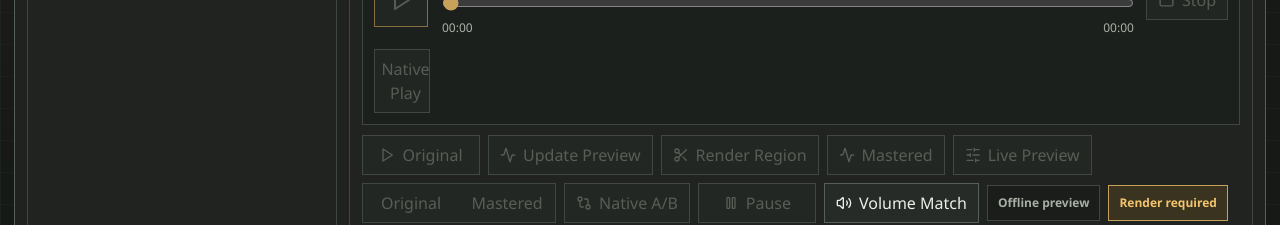
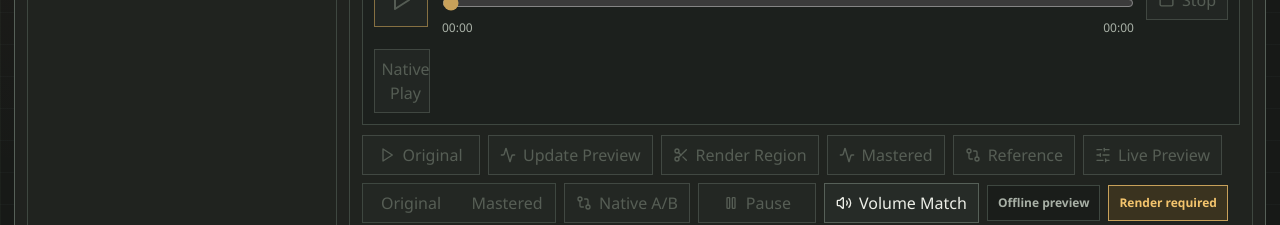
Before and after one commit to Dannytownkins/album-mastering-studio, a React (Vite) app in the folder desktop/: page / in a window 1280 px wide. Shown: the part 820-1045 px from the top of the page. Built offline with nearby package versions, Linux system fonts and the light colour scheme.

Commit message:
Add visible reference playback

```diff
--- a/desktop/src/App.tsx
+++ b/desktop/src/App.tsx
@@ -581,6 +581,7 @@ function App() {
   const selectedRegionSeconds =
     region && selectedTimelineDuration > 0 ? Math.max(0, region.end - region.start) * selectedTimelineDuration : 0;
   const liveAuditionActive = liveAudition && playItem?.kind === "source";
+  const referencePlaying = playItem?.kind === "reference";
   const nativePlaybackLabel = nativePlaybackStatus.label ?? "";
   const nativeAbPlaybackActive = nativePlaybackStatus.active && nativePlaybackLabel.startsWith("Native A/B");
   const nativeFilePlaybackActive = nativePlaybackStatus.active && nativePlaybackLabel.startsWith("Native file:");
@@ -595,11 +596,15 @@ function App() {
     : "Not approved";
   const previewParityLabel = regionPreviewPlaying
     ? "Render-faithful region"
+    : referencePlaying
+    ? "Reference playback"
     : selectedMaster
     ? liveAuditionActive ? "Approx audition" : "Render-faithful preview"
     : "Render required";
   const previewParityTitle = regionPreviewPlaying
     ? "Render Region used the same Python export engine on a bounded source window."
+    : referencePlaying
+    ? "Reference playback is unprocessed comparison audio. It does not change export level or mastering settings."
     : selectedMaster
     ? liveAuditionActive
       ? "Live Preview is a Web Audio approximation. Update Preview renders through the export engine."
@@ -2305,6 +2310,13 @@ function App() {
               <Activity size={16} /> Mastered
             </button>
             <button
+              disabled={!settings.referenceTrack}
+              onClick={() => settings.referenceTrack && setAudio({ label: `${fileStem(settings.referenceTrack)} - Reference`, path: settings.referenceTrack, kind: "reference" })}
+              title="Plays the selected reference track unprocessed for comparison. Export settings are unchanged."
+            >
+              <GitCompare size={16} /> Reference
+            </button>
+            <button
               className={liveAudition ? "active" : ""}
               disabled={!selectedTrack?.analysis}
               onClick={toggleLiveAudition}
@@ -2345,7 +2357,7 @@ function App() {
                 : "Offline preview"}
             </span>
             <span
-              className={`preview-parity-status ${liveAuditionActive || (!selectedMaster && !regionPreviewPlaying) ? "warn" : ""}`}
+              className={`preview-parity-status ${!referencePlaying && (liveAuditionActive || (!selectedMaster && !regionPreviewPlaying)) ? "warn" : ""}`}
               title={previewParityTitle}
             >
               {previewParityLabel}
```
Also changed, not shown: desktop/tests/tauri-track-preview-ui-smoke.mjs (+21 -1 lines), 4 other files (tests, documents, lock files or other folders).
